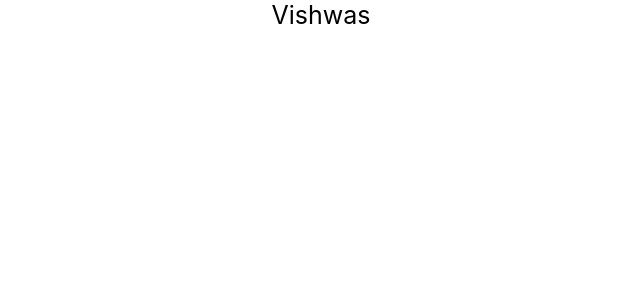
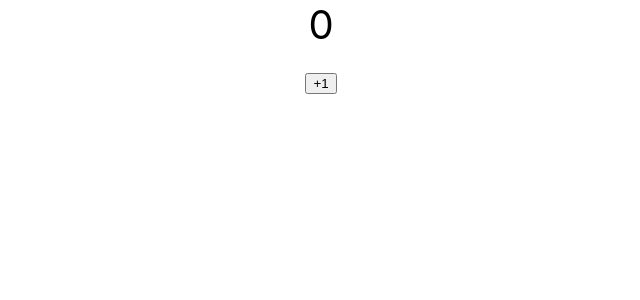
Before and after one commit to vishwasransingh/counter-app, a React (Create React App) app: page / in a window 1280 px wide. Shown: the top 300 px of the page, without its empty margins (319-959 px from the left). Built offline with nearby package versions, Linux system fonts and the light colour scheme.

Commit message:
UI connection Tested

```diff
--- a/src/App.css
+++ b/src/App.css
@@ -1,4 +1,4 @@
 .App {
   text-align: center;
-  font-size: 25px;
+  font-size: 40px;
 }
--- a/src/App.js
+++ b/src/App.js
@@ -1,10 +1,10 @@
-import logo from './logo.svg';
 import './App.css';
+import Counter from './components/counter/Counter';
 
 function App() {
   return (
     <div className="App">
-      <div>Vishwas</div>
+      <Counter/>
     </div>
   );
 }
--- /dev/null
+++ b/src/components/counter/Counter.jsx
@@ -0,0 +1,15 @@
+export default function Counter() {
+
+    function incrementCounterFunction() {
+        console.log('increment clicked')
+    }
+
+    return(
+        <div className="Counter">
+            <span className="count">0</span>
+            <div>
+                <button className="counterButton" onClick={incrementCounterFunction}>+1</button>
+            </div>
+        </div>
+        )
+}
```
